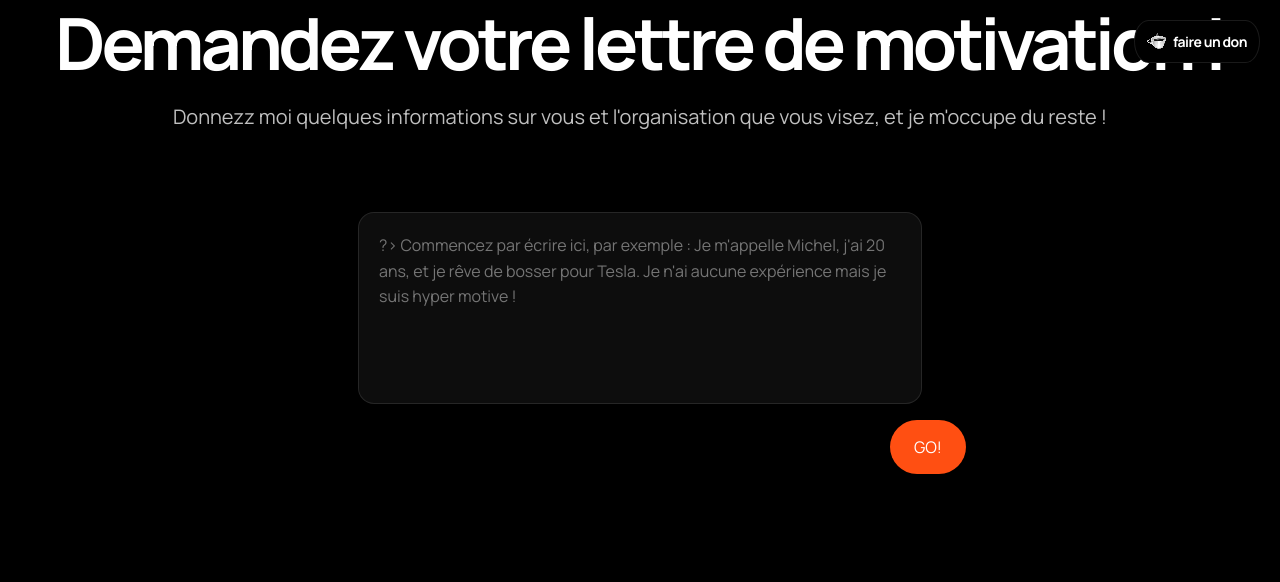
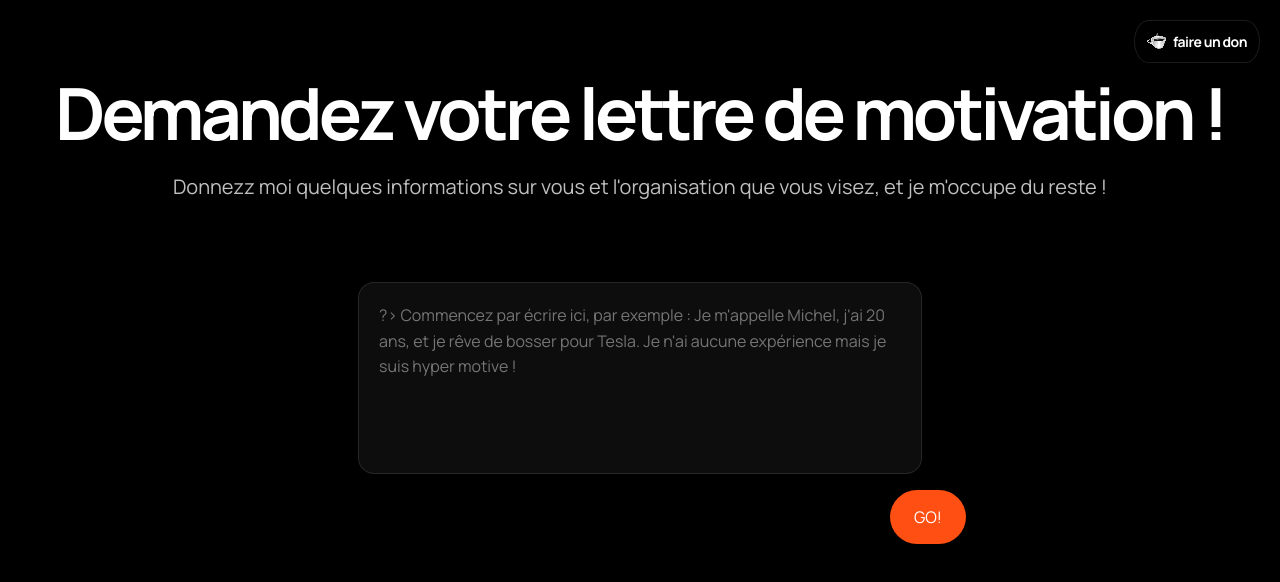
Before and after one commit to bibisixtynine/pauljob, a Next.js app: page / in a window 1280 px wide. Shown: the top 582 px of the page. Built offline with nearby package versions, Linux system fonts and the light colour scheme; no server answers.

Commit message:
update container padding + body background color

```diff
--- a/pages/styles.css
+++ b/pages/styles.css
@@ -4,6 +4,7 @@ body {
     margin: 0;
     padding: 0;
     font-family: 'Manrope', sans-serif;
+    background-color: rgb(0, 0, 0);
 }
 
 .root {
@@ -29,7 +30,7 @@ body {
     height: fit-content;
     max-width: 100%; /*jb */
     overflow: auto;
-    /*padding: 50px; jb */
+    padding: 70px 0px; /* added 0px and increase 50 to 70jb */
     position: relative;
     width: auto;
     gap: 64px;
```
